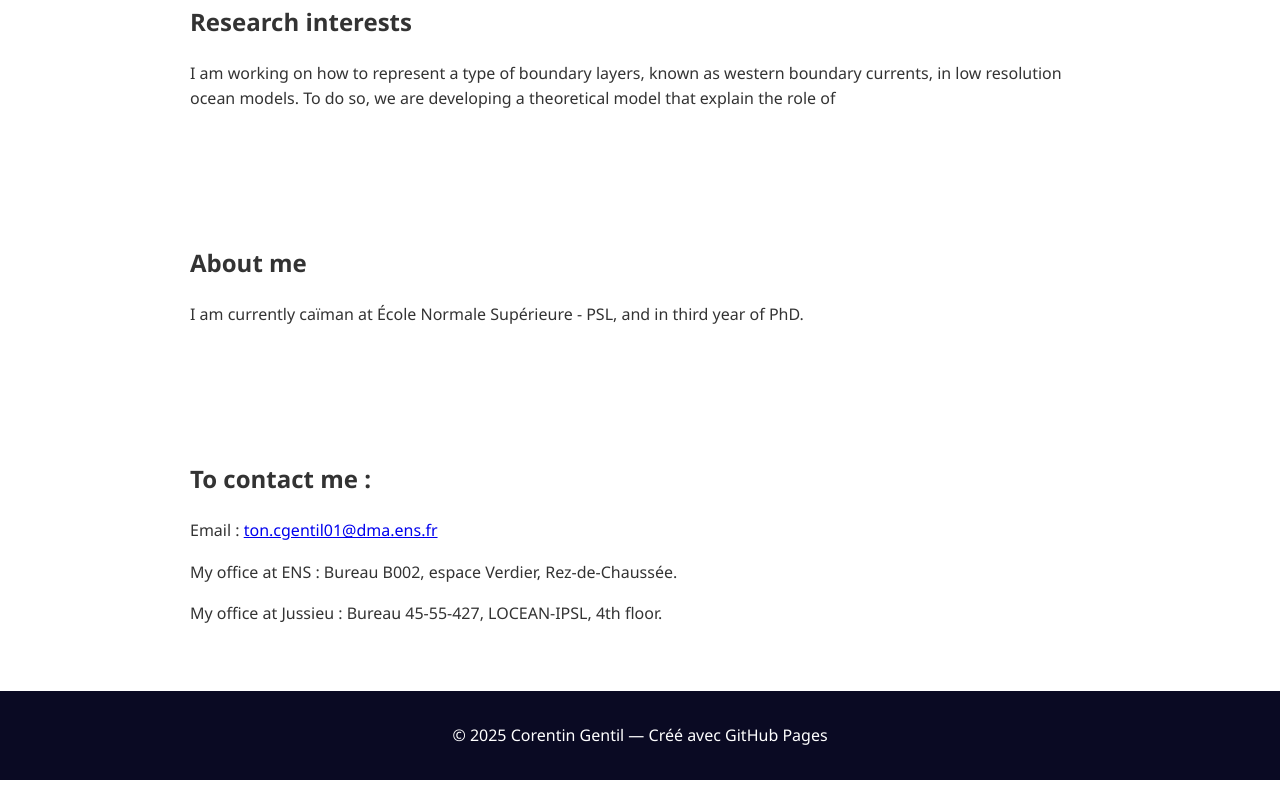
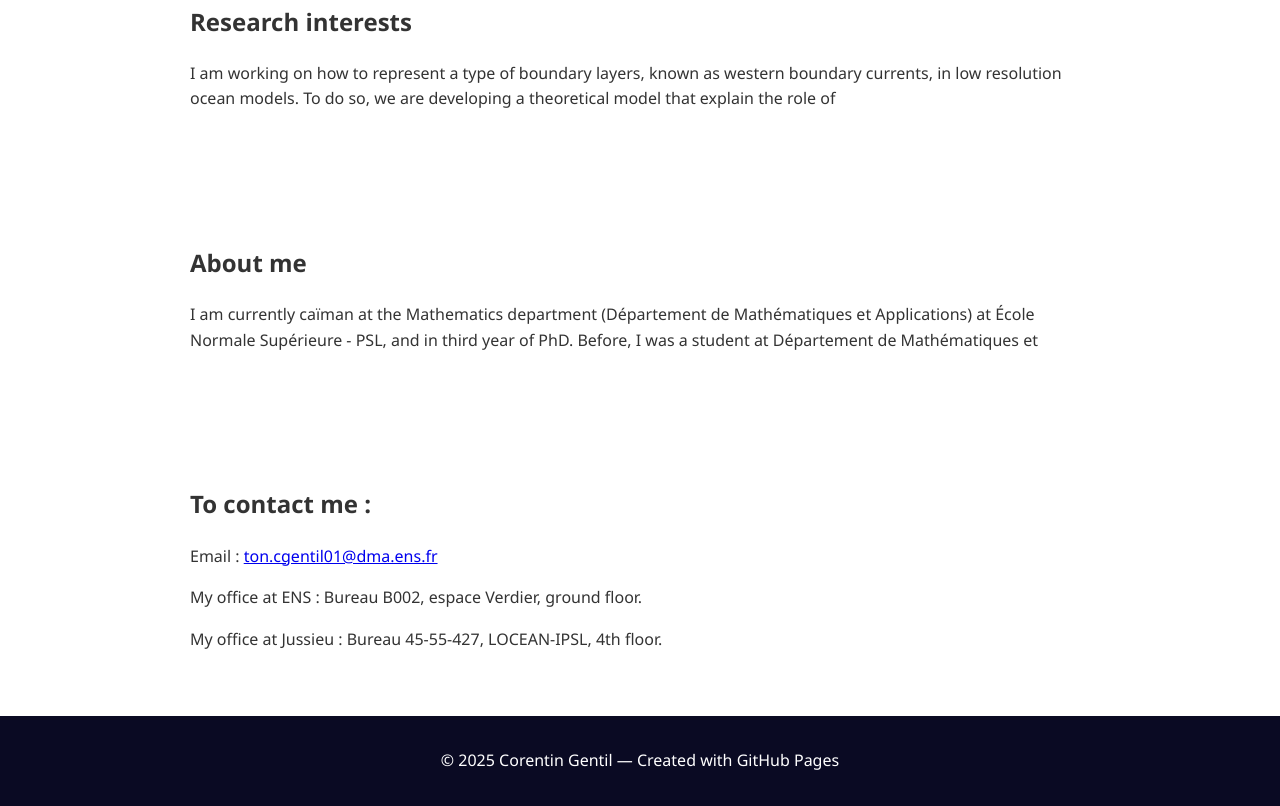
Before and after one commit to corentingentil/corentingentil.github.io, a plain HTML site: page index.html in a window 1280 px wide. Shown: the part 504-1310 px from the top of the page. Before the commit the page ends 1284 px from the top, so only its background shows below. Drawn offline with Linux system fonts and the light colour scheme.

Commit message:
Update index.html

```diff
--- a/index.html
+++ b/index.html
@@ -37,19 +37,19 @@
   <section id="about">
     <h2>About me</h2>
     <p>
-      I am currently caïman at École Normale Supérieure - PSL, and in third year of PhD.
+      I am currently caïman at the Mathematics department (Département de Mathématiques et Applications) at École Normale Supérieure - PSL, and in third year of PhD. Before, I was a student at Département de Mathématiques et
     </p>
   </section>
 
   <section id="contact">
     <h2>To contact me :</h2>
     <p>Email : <a href="mailto:cgentil01@dma.ens.fr">ton.cgentil01@dma.ens.fr</a></p>
-    <p>My office at ENS : Bureau B002, espace Verdier, Rez-de-Chaussée.</p>
+    <p>My office at ENS : Bureau B002, espace Verdier, ground floor.</p>
     <p>My office at Jussieu : Bureau 45-55-427, LOCEAN-IPSL, 4th floor.</p>
   </section>
 
   <footer>
-    <p>© 2025 Corentin Gentil — Créé avec GitHub Pages</p>
+    <p>© 2025 Corentin Gentil — Created with GitHub Pages</p>
   </footer>
 
   <script src="script.js"></script>
```
